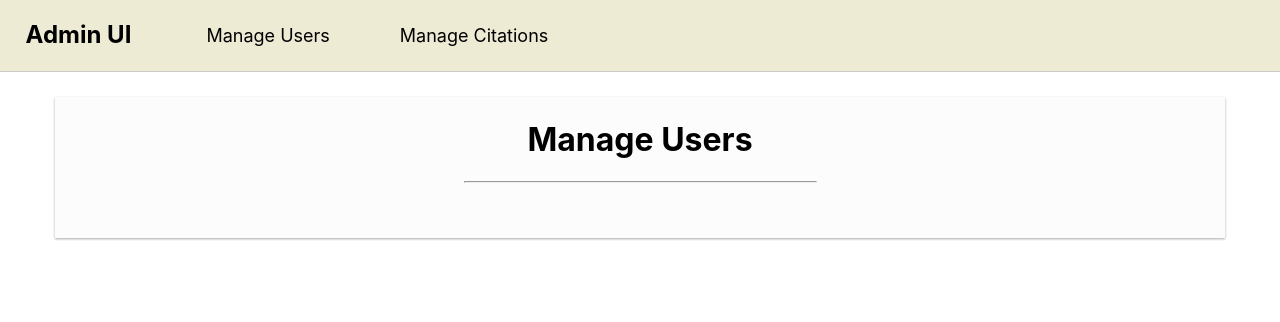
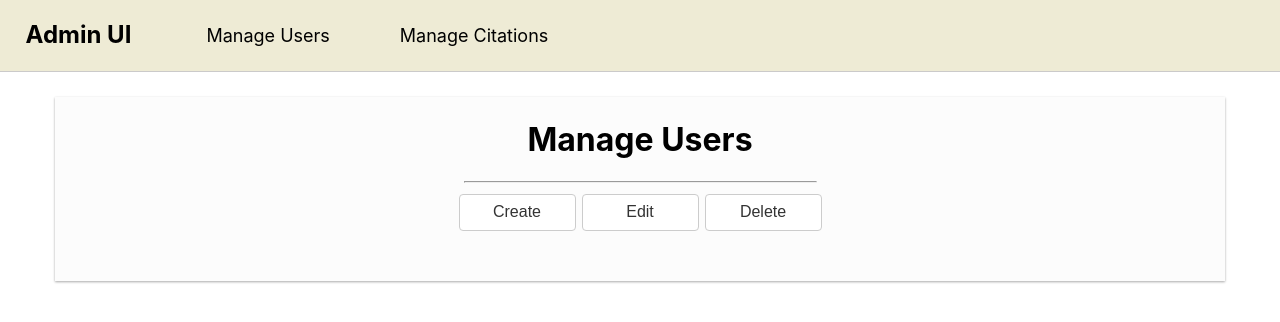
Before and after one commit to jakesboy2/AdminUI, a React (Create React App) app: page / in a window 1280 px wide. Shown: the top 322 px of the page. Built offline with nearby package versions, Linux system fonts and the light colour scheme.

Commit message:
added buttons and event handlers on them

```diff
--- a/src/components/ContentContainer.tsx
+++ b/src/components/ContentContainer.tsx
@@ -1,5 +1,8 @@
 import React from 'react';
 import '../css/ContentContainer.css'
+import CreateButton from './CreateButton';
+import EditButton from './EditButton';
+import DeleteButton from './DeleteButton';
 
 interface ContentContainerProps {
     content: string;
@@ -12,12 +15,39 @@ class ContentContainer extends React.Component<ContentContainerProps, ContentCon
         this.DisplayTable = this.DisplayTable.bind(this);
     }
 
+    handleCreateClickUsers() {
+        console.log("create users");
+    }
+
+    handleCreateClickCitations() {
+        console.log("create citations");
+    }
+
+    handleEditClickUsers() {
+        console.log("edit users");
+    }
+
+    handleEditClickCitations() {
+        console.log("edit citations");
+    }
+
+    handleDeleteClickUsers() {
+        console.log("delete users");
+    }
+
+    handleDeleteClickCitations() {
+        console.log("delete citations");
+    }
+
     DisplayTable() {
         if(this.props.content === 'users') {
             return (
                 <div className="card-1">
                     <h1>Manage Users</h1>
                     <hr/>
+                    <CreateButton content={this.props.content} handleClick={this.handleCreateClickUsers} />
+                    <EditButton content={this.props.content} handleClick={this.handleEditClickUsers} />
+                    <DeleteButton content={this.props.content} handleClick={this.handleDeleteClickUsers} />
                 </div>
             );
         }
@@ -26,6 +56,9 @@ class ContentContainer extends React.Component<ContentContainerProps, ContentCon
                 <div className="card-1">
                     <h1>Manage Citations</h1>
                     <hr/>
+                    <CreateButton content={this.props.content} handleClick={this.handleCreateClickCitations} />
+                    <EditButton content={this.props.content} handleClick={this.handleEditClickCitations} />
+                    <DeleteButton content={this.props.content} handleClick={this.handleDeleteClickCitations} />
                 </div>
             );
         }
--- /dev/null
+++ b/src/components/CreateButton.tsx
@@ -0,0 +1,19 @@
+import React from 'react';
+import '../css/Button.css';
+
+interface CreateButtonProps {
+    content: string;
+    handleClick: () => void;
+}
+
+interface CreateButtonState {}
+
+class CreateButton extends React.Component<CreateButtonProps, CreateButtonState> {
+    render() {
+        return (
+            <button className="btn btn-default" onClick={() => this.props.handleClick()}>Create</button>
+        );
+    }
+}
+
+export default CreateButton;
--- /dev/null
+++ b/src/components/DeleteButton.tsx
@@ -0,0 +1,19 @@
+import React from 'react';
+import '../css/Button.css';
+
+interface DeleteButtonProps {
+    content: string;
+    handleClick: () => void;
+}
+
+interface DeleteButtonState {}
+
+class DeleteButton extends React.Component<DeleteButtonProps, DeleteButtonState> {
+    render() {
+        return (
+            <button className="btn btn-default" onClick={() => this.props.handleClick()}>Delete</button>
+        );
+    }
+}
+
+export default DeleteButton;
--- /dev/null
+++ b/src/components/EditButton.tsx
@@ -0,0 +1,19 @@
+import React from 'react';
+import '../css/Button.css';
+
+interface EditButtonProps {
+    content: string;
+    handleClick: () => void;
+}
+
+interface EditButtonState {}
+
+class EditButton extends React.Component<EditButtonProps, EditButtonState> {
+    render() {
+        return (
+            <button className="btn btn-default" onClick={() => this.props.handleClick()}>Edit</button>
+        );
+    }
+}
+
+export default EditButton;
--- /dev/null
+++ b/src/css/Button.css
@@ -0,0 +1,23 @@
+.btn {
+    display: inline-block;
+    padding: 6px 12px;
+    margin-bottom: 0;
+    font-size: 16px;
+    font-weight: 500;
+    line-height: 1.42857143;
+    cursor: pointer;
+    border: 1px solid transparent;
+    border-radius: 4px;
+    width: 10%;
+}
+
+.btn-default {
+    color: #333;
+    background-color: #fff;
+    border-color: #ccc;
+    margin: 3px;
+}
+
+.btn:hover{
+    background-color: rgb(171, 171, 171);
+}
```
Also changed, not shown: 1 other file (tests, documents, lock files or other folders).
